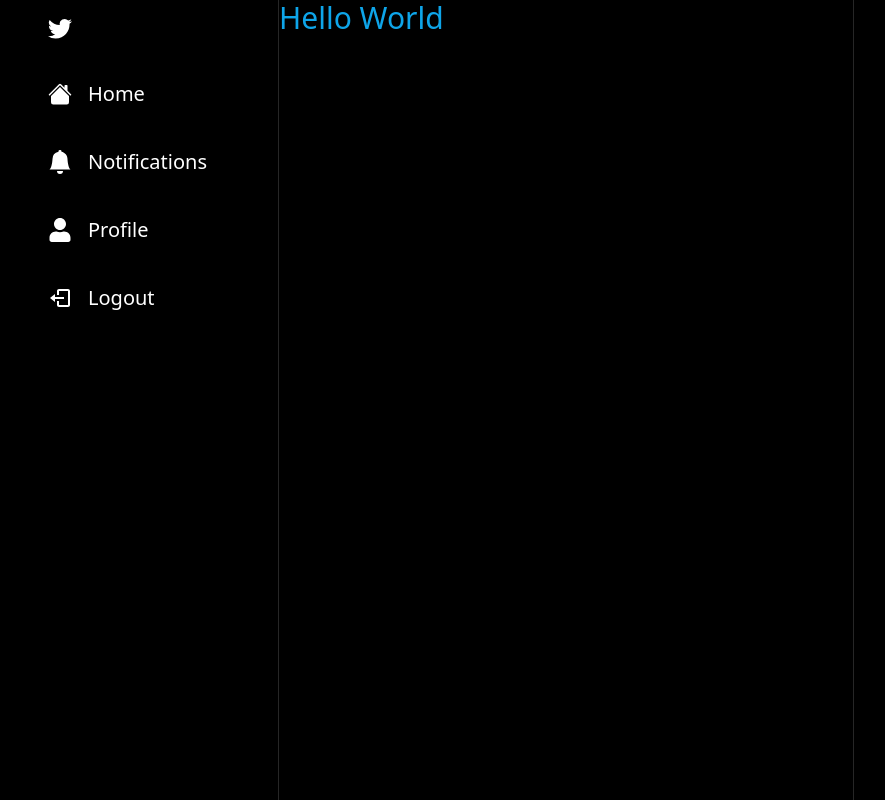
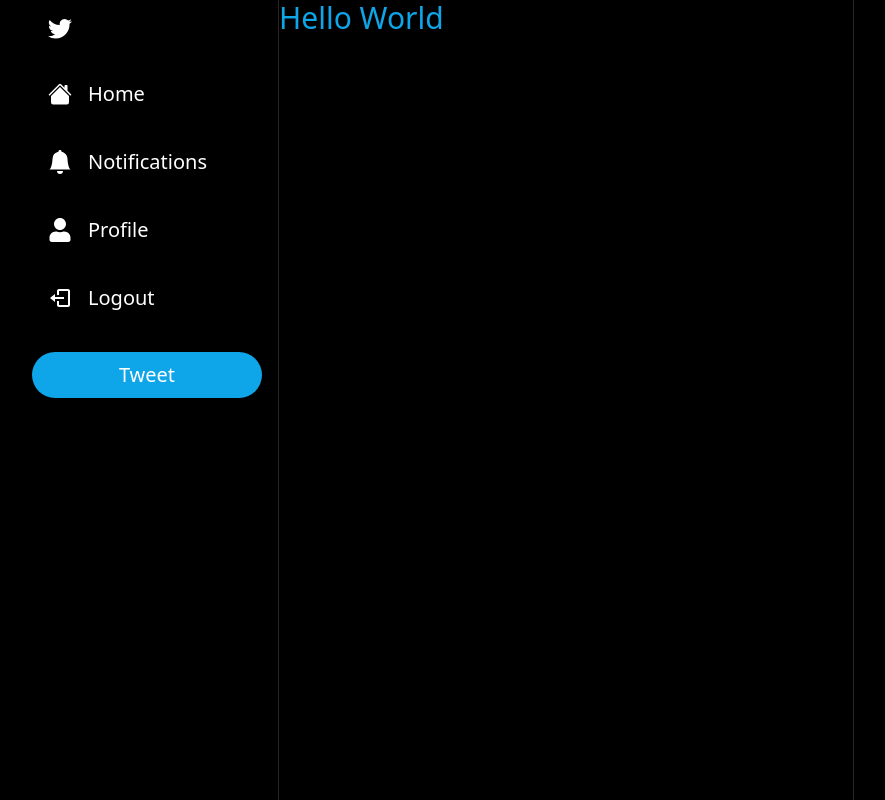
Before and after one commit to anonymdevl/twitter-tutorial, a Next.js app: page / in a window 1280 px wide. Shown: the whole page, without its empty margins (74-959 px from the left). Built offline with nearby package versions, Linux system fonts and the light colour scheme.

Commit message:
Initial Commit

```diff
--- a/components/layout/SidebarTweetButton.tsx
+++ b/components/layout/SidebarTweetButton.tsx
@@ -8,6 +8,24 @@ const SidebarTweetButton = () => {
       <div className="mt-6 lg:hidden rounded-full h-14 w-14 p-4 flex items-center justify-center bg-sky-500 hover:bg-opacity-80 transition cursor-pointer">
         <FaFeather size={24} color="white" />
       </div>
+      <div
+        className="
+        mt-6
+        hidden
+        lg:block
+        px-4
+        py-2
+        rounded-full
+        bg-sky-500
+        hover-bg-opacity-90
+        cursor-pointer
+        transition
+        "
+      >
+        <p className="hidden lg:block text-center font-semi-bold text-white text-[20px]">
+          Tweet
+        </p>
+      </div>
     </div>
   );
 };
```
